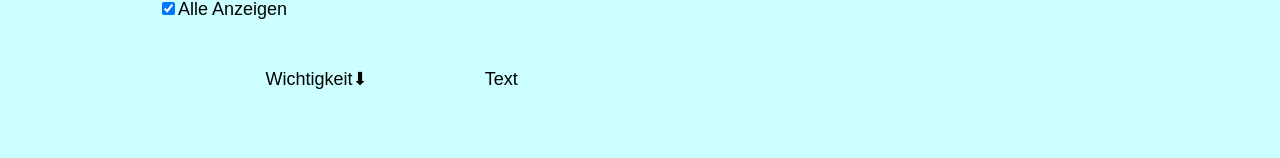
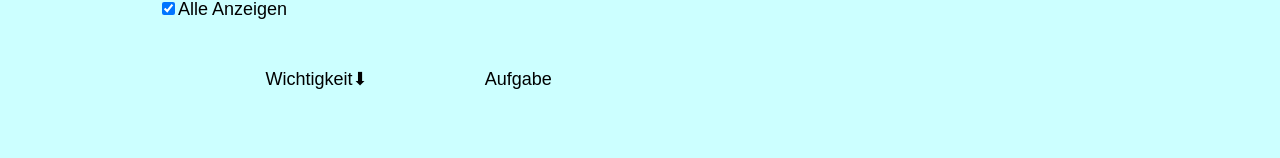
Before and after one commit to pinefoambath/webproject, a React (Create React App) app: page / in a window 1280 px wide. Shown: the part 142-300 px from the top of the page. Built offline with nearby package versions, Linux system fonts and the light colour scheme.

Commit message:
Update button label from Text to Aufgabe

```diff
--- a/src/components/pages/App.tsx
+++ b/src/components/pages/App.tsx
@@ -115,7 +115,7 @@ export const App = () => {
             />
             <Button
               className="sorting-button"
-              title="Text"
+              title="Aufgabe"
               arrowState={sortingCriteria === 'text' ? arrowCondition : 'none'}
               buttonHandler={sortByText}
             />
```
